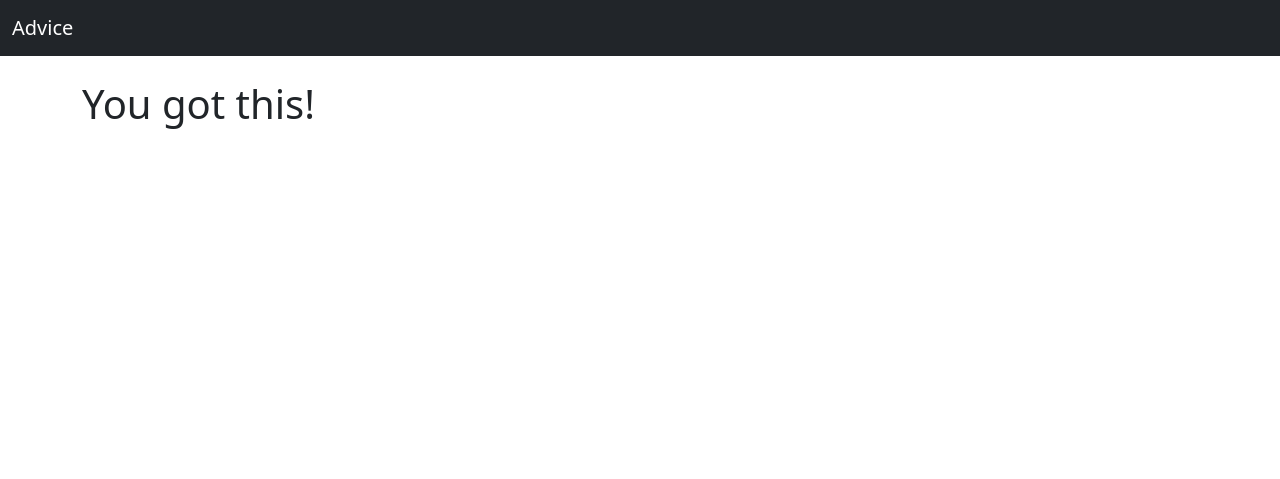
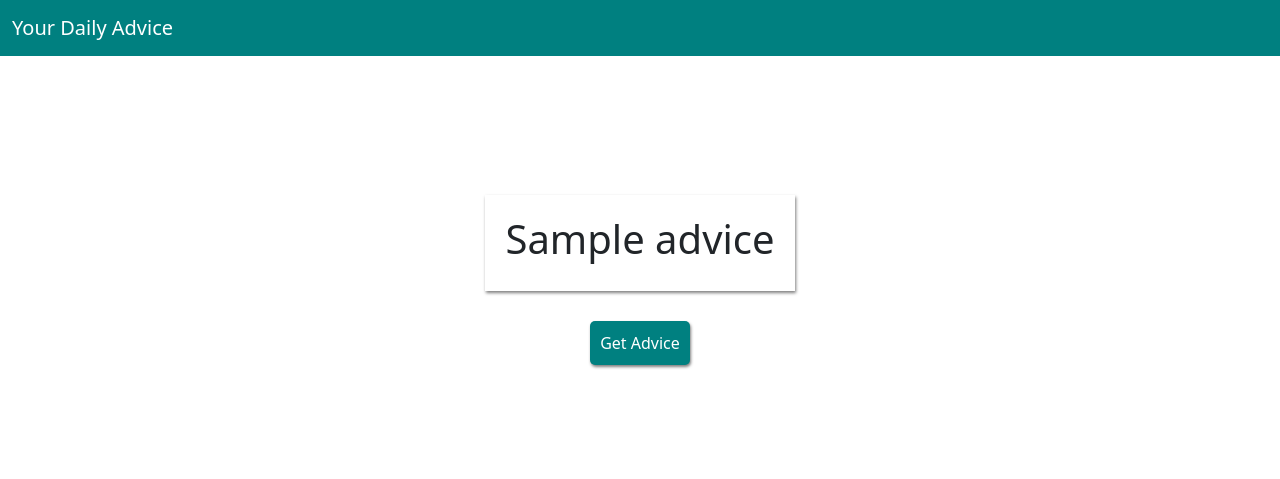
Before and after one commit to castillocodes/advice_app, a Django app: template advice_app/templates/index.html in a window 1280 px wide. Shown: the top 479 px of the page. Run offline with Django 3.2, Linux system fonts and the light colour scheme; the template is opened without the code that fills it: most values are stand-ins (such as "Sample title", 1, 10 or a date in 2020).

Commit message:
Stylings

```diff
--- a/advice/settings.py
+++ b/advice/settings.py
@@ -12,10 +12,11 @@ https://docs.djangoproject.com/en/3.2/ref/settings/
 
 from pathlib import Path
 from decouple import config
+import os
 
 # Build paths inside the project like this: BASE_DIR / 'subdir'.
 BASE_DIR = Path(__file__).resolve().parent.parent
-
+STATIC_DIR = os.path.join(BASE_DIR, 'static')
 
 # Quick-start development settings - unsuitable for production
 # See https://docs.djangoproject.com/en/3.2/howto/deployment/checklist/
@@ -120,6 +121,9 @@ USE_TZ = True
 # https://docs.djangoproject.com/en/3.2/howto/static-files/
 
 STATIC_URL = '/static/'
+STATICFILES_DIRS=[
+    STATIC_DIR,
+]
 
 # Default primary key field type
 # https://docs.djangoproject.com/en/3.2/ref/settings/#default-auto-field
--- /dev/null
+++ b/advice_app/static/styles.css
@@ -0,0 +1,45 @@
+:root {
+    --main-shadow: 1px 2px 3px rgba(0, 0, 0, 0.5);
+}
+
+.container {
+    display: flex;
+    flex-direction: column;
+    justify-content: center;
+    align-items: center;
+    place-items: center;
+    text-align: center;
+    height: 50vh;
+    width: 700px;
+    max-width: 80%;
+    margin: 0 auto;
+}
+
+#results p{
+    font-size: 20px;
+}
+
+.btn {
+    background-color: teal;
+    padding: 10px;
+    display: block;
+    border: 0;
+    border-radius: 5px;
+    color: #fff;
+    outline: 0;
+    box-shadow: var(--main-shadow);
+    cursor: pointer;
+    transition: all .2s ease-in;
+    width: 100px;
+}
+
+.btn:hover {
+    background-color: green;
+    color: yellow;
+}
+
+#results {
+    padding: 20px;
+    box-shadow: var(--main-shadow);
+    margin-bottom: 30px;
+}
--- a/advice_app/templates/base.html
+++ b/advice_app/templates/base.html
@@ -7,23 +7,21 @@
 
     <!-- Bootstrap CSS -->
     <link href="https://cdn.jsdelivr.net/npm/bootstrap@5.1.1/dist/css/bootstrap.min.css" rel="stylesheet" integrity="sha384-F3w7mX95PdgyTmZZMECAngseQB83DfGTowi0iMjiWaeVhAn4FJkqJByhZMI3AhiU" crossorigin="anonymous">
-
-    <title>Hello, world!</title>
+    <link rel="stylesheet" href="../static/styles.css">
+    <title>Advice</title>
   </head>
   <body>
-    <nav class="navbar navbar-dark bg-dark">
-        <div class="container-fluid">
-          <a class="navbar-brand" href="{% url 'index' %}">Advice</a>
+    <nav class="navbar" style="background-color: teal">
+        <div class="container-fluid" style="background-color: teal">
+          <a class="navbar-brand" style="color: white" href="{% url 'index' %}">Your Daily Advice</a>
         </div>
     </nav>
     <br/>
-    <div class="container">
+    <!--div class="container"-->
         {% block content %}
 
         {% endblock %}
-    <div>
-
-    <!-- Optional JavaScript; choose one of the two! -->
+    <!--div-->
 
     <!-- Option 1: Bootstrap Bundle with Popper -->
     <script src="https://cdn.jsdelivr.net/npm/bootstrap@5.1.1/dist/js/bootstrap.bundle.min.js" integrity="sha384-/bQdsTh/da6pkI1MST/rWKFNjaCP5gBSY4sEBT38Q/9RBh9AH40zEOg7Hlq2THRZ" crossorigin="anonymous"></script>
--- a/advice_app/templates/index.html
+++ b/advice_app/templates/index.html
@@ -1,5 +1,14 @@
 {% extends 'base.html' %}
 
 {% block content %}
-<h1>You got this!</h1>
+
+<div class="container">
+    <div id="results">
+        <h1>{{ random_advice.advice }}</h1>
+    </div>
+    <form action="{% url 'index' %}" method="GET">
+
+        <button type="submit" id="getData" class="btn">Get Advice</button>
+    </form>
+</div>
 {% endblock %}
```
Also changed, not shown: advice_app/views.py (+8 -1 lines).
